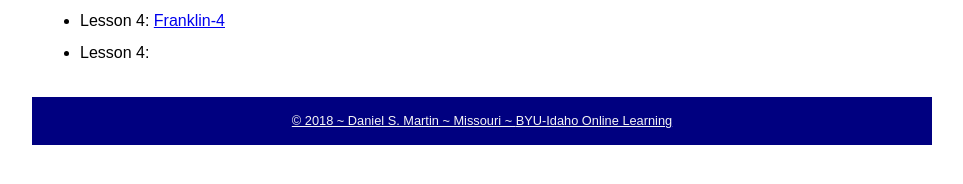
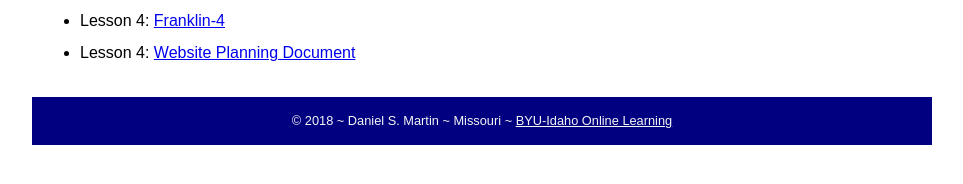
Before and after one commit to Martin-DanielCIT260/starr06.github.io, a plain HTML site: page index.html in a window 1280 px wide. Shown: the part 188-372 px from the top of the page, without its empty margins (158-1121 px from the left). Drawn offline with Linux system fonts and the light colour scheme.

Commit message:
fixed link

```diff
--- a/index.html
+++ b/index.html
@@ -19,7 +19,7 @@
             <li>Lesson 1: <a href="basicpage.html">Basic Page</a></li>
 			<li>Lesson 3: <a href="assignments/lesson-3/fixedhtml.html">HTML Markup Validation</a></li>
 			<li>Lesson 4: <a href="assignments/lesson-4/franklin-4.html">Franklin-4</a></li>
-			<li>Lesson 4: <a href="assignments/lesson-4/Website Planning Document.pdf"</a></li>
+			<li>Lesson 4: <a href="assignments/lesson-4/Website Planning Document.pdf">Website Planning Document</a></li>
         </ul>
     </main>
     <footer>
```
